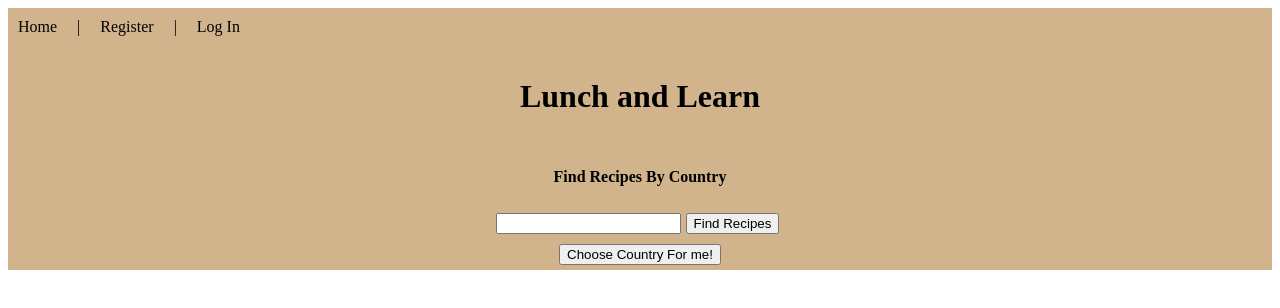
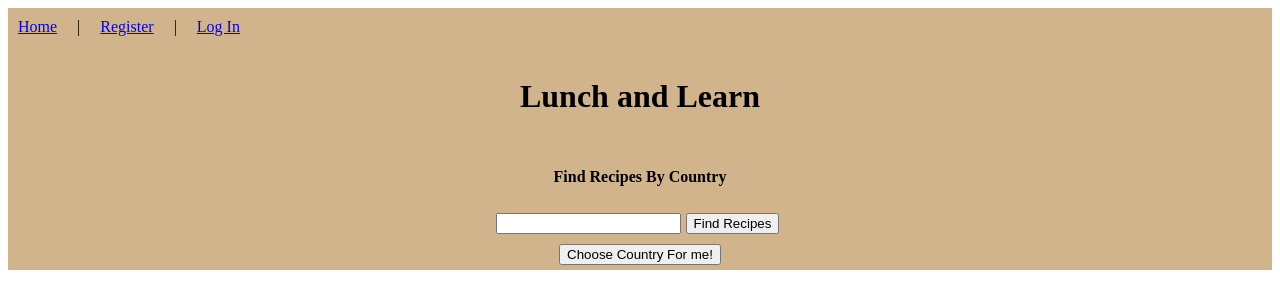
Before and after one commit to calforcal/lunch_and_learn_fe, a React (Vite) app: page / in a window 1280 px wide. Shown: the top 308 px of the page. Built offline with nearby package versions, Linux system fonts and the light colour scheme.

Commit message:
Add React Links to NavBar

```diff
--- a/src/NavBar/NavBar.jsx
+++ b/src/NavBar/NavBar.jsx
@@ -1,13 +1,14 @@
+import { Link } from "react-router-dom";
 import "./NavBar.css"
 
 function NavBar() {
   return (
     <ul className="navList">
-      <li className="navItem"><a>Home</a></li>
+      <Link className="navItem" to='/'>Home</Link>
       <li className="navItem">|</li>
-      <li className="navItem"><a>Register</a></li>
+      <Link className="navItem">Register</Link>
       <li className="navItem">|</li>
-      <li className="navItem"><a>Log In</a></li>
+      <Link className="navItem">Log In</Link>
     </ul>
   );
 }
```
